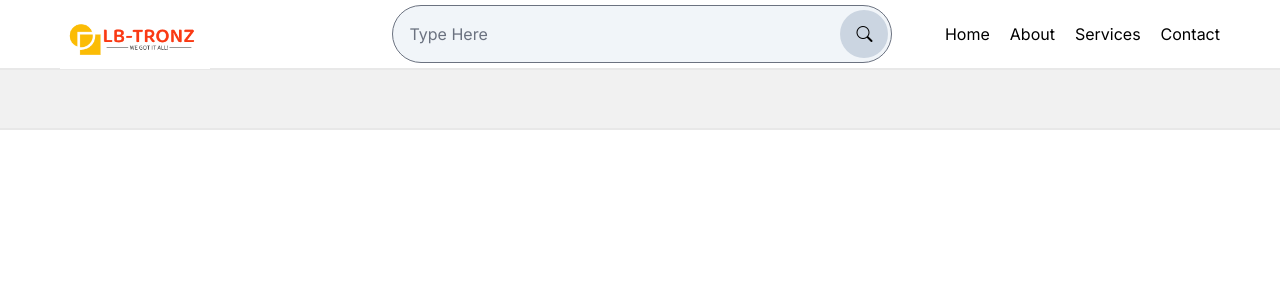
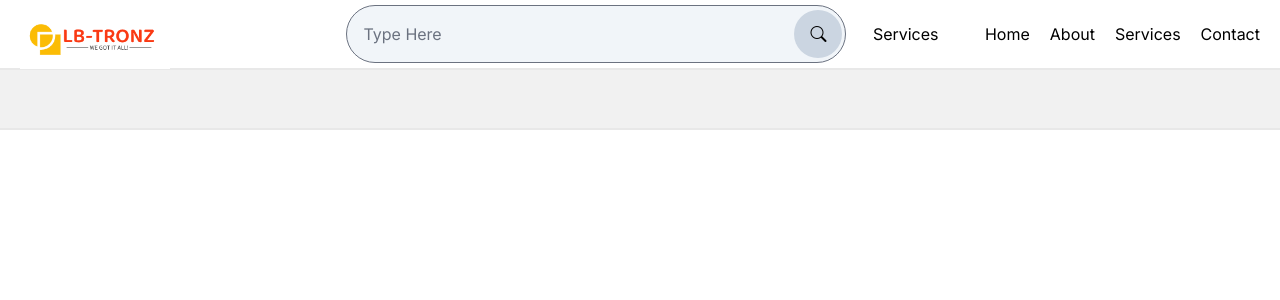
Before and after one commit to MALWICK/Lb-laptops, a Next.js app: page / in a window 1280 px wide. Shown: the top 300 px of the page. Built offline with nearby package versions, Linux system fonts and the light colour scheme.

Commit message:
updated dropdown

```diff
--- a/components/homepage/HomeNavbar.css
+++ b/components/homepage/HomeNavbar.css
@@ -17,7 +17,7 @@
   justify-content: space-between;
   align-items: center;
   width: 100%;
-  max-width: 1200px;
+  max-width: 1300px;
   margin: 0 auto;
   padding: 0 20px;
 }
--- a/components/homepage/HomeNavbar.tsx
+++ b/components/homepage/HomeNavbar.tsx
@@ -5,6 +5,8 @@ import { BsList, BsX } from "react-icons/bs";
 import LogoImg from "@/assets/images/lB-logo.png";
 import Image from "next/image";
 import SearchBar from "./components/searchbar";
+import Dropdown from "./components/Dropdown";
+
 
 function HomeNavbar() {
   const [showMenu, setShowMenu] = useState(false);
@@ -34,11 +36,14 @@ function HomeNavbar() {
             <Image src={LogoImg} alt="logo" priority={true} />
           </div>
           <SearchBar />
+          <Dropdown />
+
            <div className={`menu ${showMenu ? "show" : ""}`}>
             <a href="#">Home</a>
             <a href="#">About</a>
             <a href="#">Services</a>
             <a href="#">Contact</a>
+
 
             <div>
 
--- /dev/null
+++ b/components/homepage/components/Dropdown.css
@@ -0,0 +1,32 @@
+.dropdown {
+    position: relative;
+    display: inline-block;
+  }
+
+  .dropdown-toggle {
+    background: none;
+    border: none;
+    cursor: pointer;
+    color: black;
+  }
+
+  .dropdown-menu {
+    position: absolute;
+    top: 100%;
+    left: 0;
+    display: block;
+    padding: 0;
+    margin: 0;
+    list-style: none;
+    background-color: #fff;
+    border: 1px solid #ddd;
+  }
+
+  .dropdown-menu li {
+    padding: 8px 16px;
+    cursor: pointer;
+  }
+
+  .dropdown-menu li:hover {
+    background-color: #f2f2f2;
+  }
--- a/components/homepage/components/Dropdown.tsx
+++ b/components/homepage/components/Dropdown.tsx
@@ -0,0 +1,51 @@
+import React, { useState, useEffect, useRef } from "react";
+import "./Dropdown.css";
+
+const Dropdown = () => {
+  const [isOpen, setIsOpen] = useState(false);
+  const dropdownRef = useRef<HTMLDivElement>(null);
+
+  useEffect(() => {
+    const handleOutsideClick = (event: MouseEvent) => {
+      if (
+        dropdownRef.current &&
+        !dropdownRef.current.contains(event.target as Node)
+      ) {
+        setIsOpen(false);
+      }
+    };
+
+    document.addEventListener("mousedown", handleOutsideClick);
+
+    return () => {
+      document.removeEventListener("mousedown", handleOutsideClick);
+    };
+  }, []);
+
+  const toggleDropdown = () => {
+    setIsOpen(!isOpen);
+  };
+
+  const handleItemClick = () => {
+    setIsOpen(false);
+  };
+
+  return (
+    <div className="dropdown" ref={dropdownRef}>
+      <button className="dropdown-toggle" onClick={toggleDropdown}>
+        Services
+      </button>
+      {isOpen && (
+        <ul className="dropdown-menu">
+          <li onClick={handleItemClick}>Item 1</li>
+          <li onClick={handleItemClick}>Item 2</li>
+          <li onClick={handleItemClick}>Item 3</li>
+          <li onClick={handleItemClick}>Item 4</li>
+          <li onClick={handleItemClick}>Item 5</li>
+        </ul>
+      )}
+    </div>
+  );
+};
+
+export default Dropdown;
--- a/components/homepage/index.tsx
+++ b/components/homepage/index.tsx
@@ -1,8 +1,11 @@
+import  Dropdown  from '@/components/homepage/components/Dropdown'
 import React from 'react'
 
 function index() {
   return (
-    <div>index</div>
+    <div>index
+      <Dropdown />
+    </div>
   )
 }
 
```
